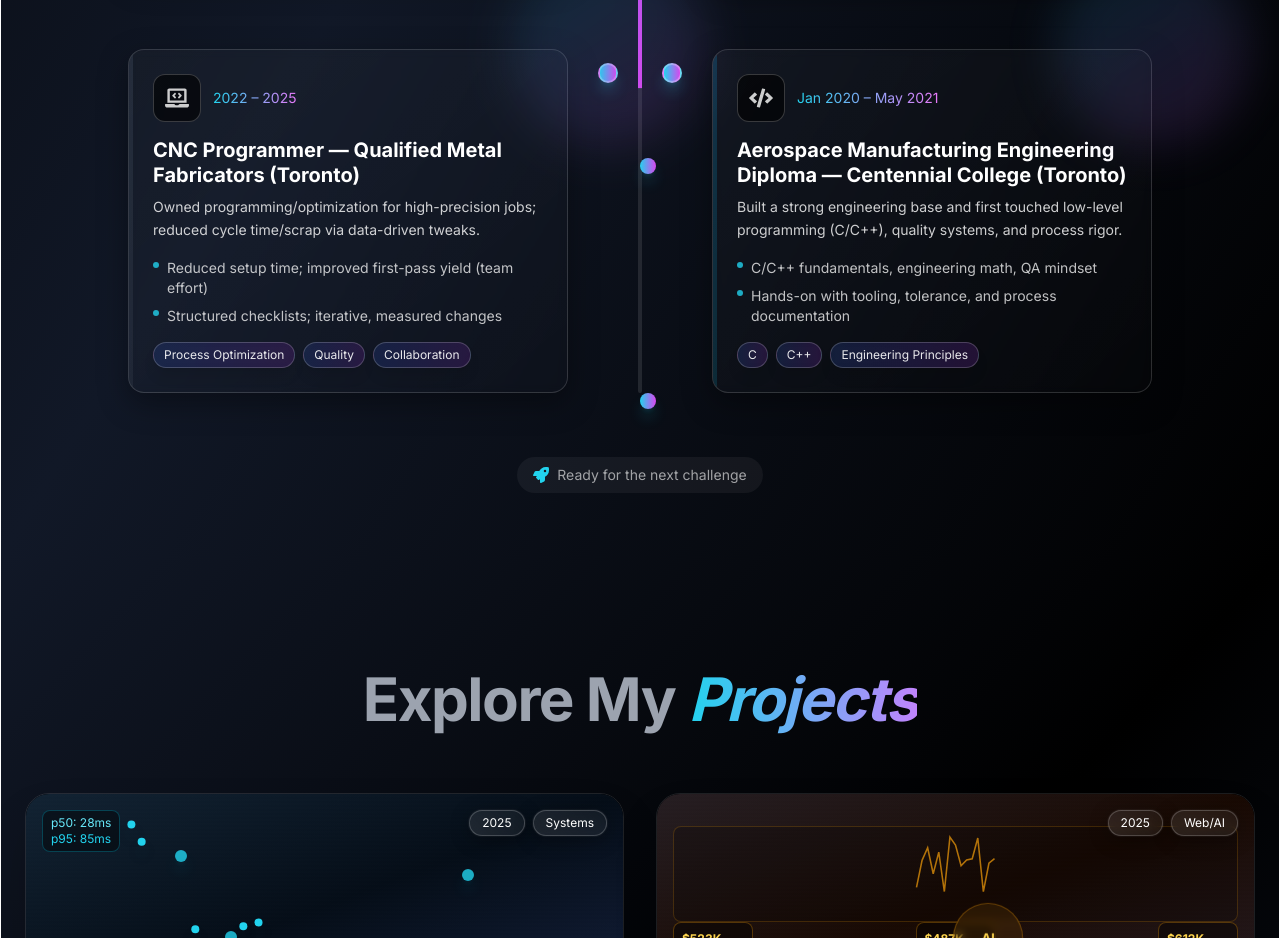
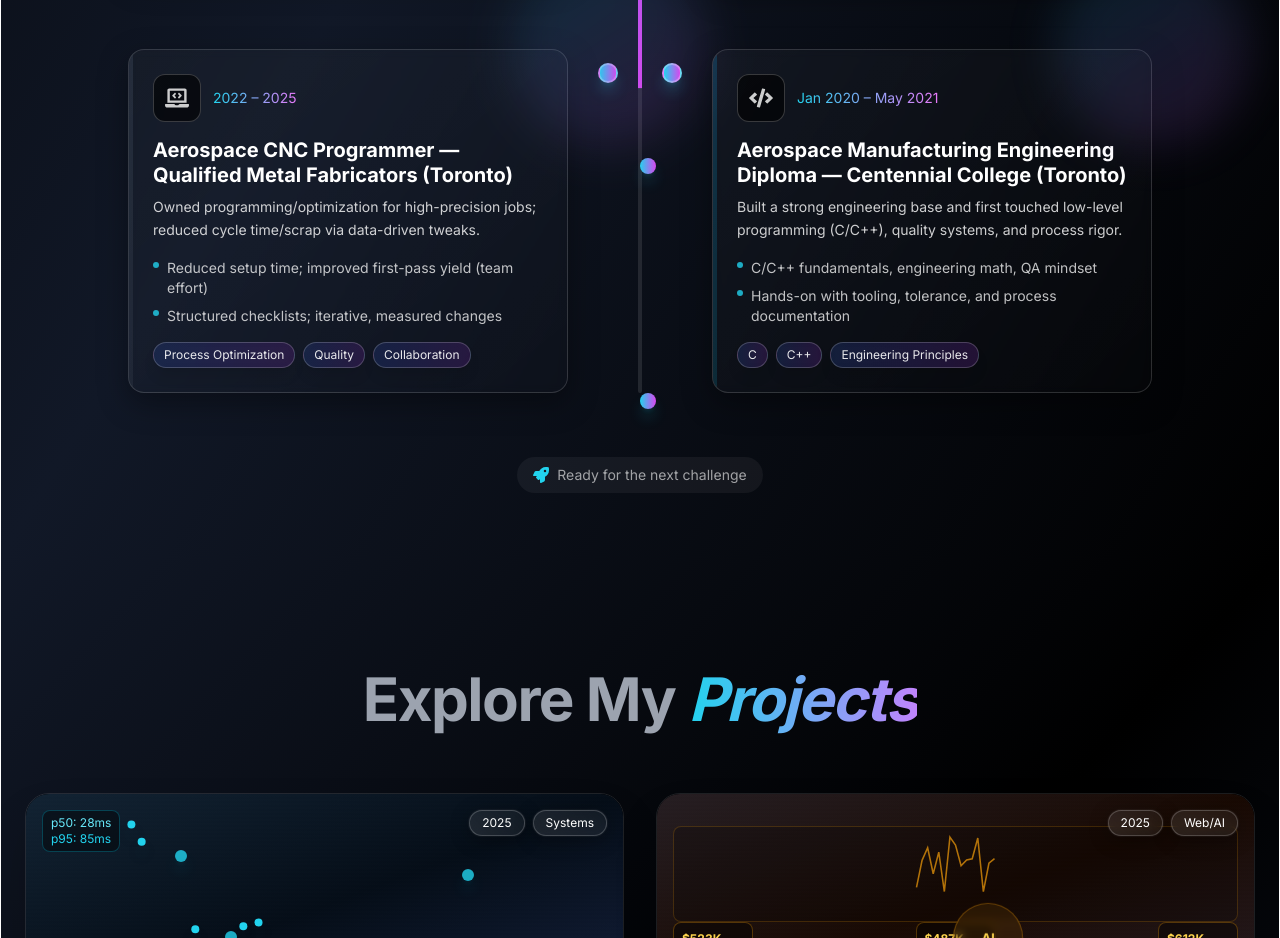
Before and after one commit to Kartikk28/Portfolio, a React (Vite) app: page / in a window 1280 px wide. Shown: the part 2280-3218 px from the top of the page. Built offline with nearby package versions, Linux system fonts and the light colour scheme; a web font is replaced by a local one.

Commit message:
PortfolioWebsite

```diff
--- a/src/components/Journey.jsx
+++ b/src/components/Journey.jsx
@@ -162,7 +162,7 @@ const TIMELINE = [
   },
   {
     range: "2022 – 2025",
-    title: "CNC Programmer — Qualified Metal Fabricators (Toronto)",
+    title: "Aerospace CNC Programmer — Qualified Metal Fabricators (Toronto)",
     desc:
       "Owned programming/optimization for high-precision jobs; reduced cycle time/scrap via data-driven tweaks.",
     icon: FaLaptopCode,
```
